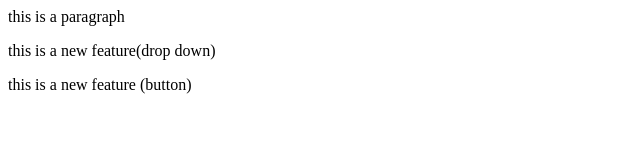
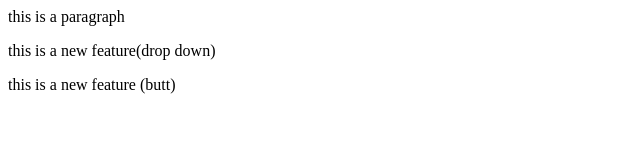
Before and after one commit to Hrsharya/localrepo, a plain HTML site: page index.html in a window 1280 px wide. Shown: the full height of the page, 0-640 px from the left. Drawn offline with Linux system fonts and the light colour scheme.

Commit message:
new feature

```diff
--- a/index.html
+++ b/index.html
@@ -1,3 +1,3 @@
 <p>this is a paragraph</p>
 <p> this is a new feature(drop down)</p>
-<p> this is a new feature (button)</p>
+<p> this is a new feature (butt)</p>
```
